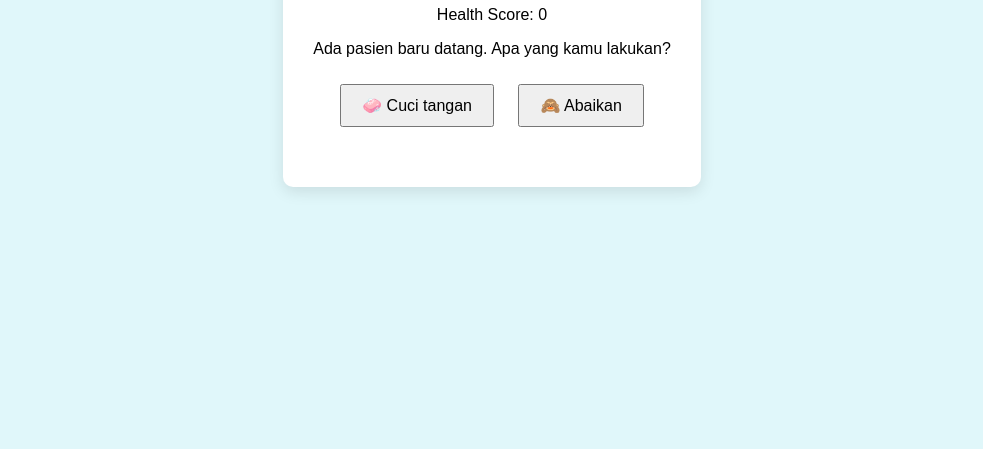
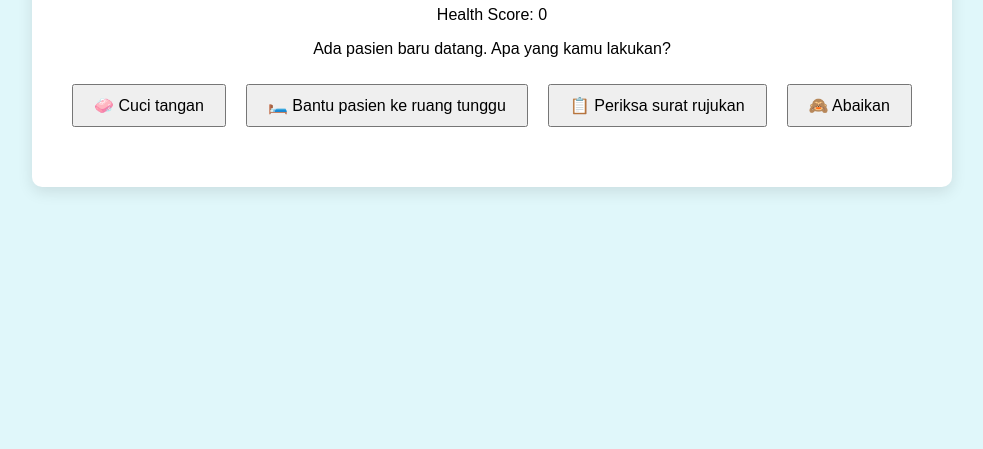
Before and after one commit to conaryy/hospital-hero, a plain HTML site: page index.html in a window 1280 px wide. Shown: the part 367-816 px from the top of the page, without its empty margins (148-1131 px from the left). Drawn offline with Linux system fonts and the light colour scheme.

Commit message:
update project web versi terbaru

```diff
--- a/index.html
+++ b/index.html
@@ -12,10 +12,12 @@
     <p id="score">Health Score: 0</p>
 
     <div class="action">
-      <p>Ada pasien baru datang. Apa yang kamu lakukan?</p>
-      <button onclick="chooseAction('sanitize')">🧼 Cuci tangan</button>
-      <button onclick="chooseAction('ignore')">🙈 Abaikan</button>
-    </div>
+        <p>Ada pasien baru datang. Apa yang kamu lakukan?</p>
+        <button onclick="chooseAction('sanitize')">🧼 Cuci tangan</button>
+        <button onclick="chooseAction('assist')">🛏️ Bantu pasien ke ruang tunggu</button>
+        <button onclick="chooseAction('check-doc')">📋 Periksa surat rujukan</button>
+        <button onclick="chooseAction('ignore')">🙈 Abaikan</button>
+      </div>
 
     <p id="result"></p>
   </div>
--- a/script.js
+++ b/script.js
@@ -1,13 +1,79 @@
 let score = 0;
 
-function chooseAction(action) {
+const questions = [
+  {
+    question: "Ada pasien baru datang. Apa yang kamu lakukan?",
+    choices: [
+      { text: "🧼 Cuci tangan", effect: 10, feedback: "Benar! Cuci tangan penting untuk mencegah infeksi. 👍" },
+      { text: "🛏️ Bantu pasien ke ruang tunggu", effect: 8, feedback: "Bagus! Pasien harus diarahkan dengan baik. ✅" },
+      { text: "📋 Periksa surat rujukan", effect: 6, feedback: "Tepat! Administrasi penting untuk proses selanjutnya. 📄" },
+      { text: "🙈 Abaikan", effect: -10, feedback: "Salah! Mengabaikan pasien bisa membahayakan. 🚫" }
+    ]
+  },
+  {
+    question: "Kamu melihat tumpukan sampah medis di lorong. Apa yang kamu lakukan?",
+    choices: [
+      { text: "🧤 Ambil dengan tangan kosong", effect: -10, feedback: "Berbahaya! Jangan menyentuh langsung tanpa alat pelindung." },
+      { text: "🚮 Laporkan ke petugas kebersihan", effect: 8, feedback: "Bagus, biarkan profesional yang menanganinya." },
+      { text: "👃 Hirup aromanya", effect: -5, feedback: "Ini tidak aman dan tidak profesional." },
+      { text: "📷 Foto dan laporkan ke atasan", effect: 6, feedback: "Langkah bagus, laporan resmi bisa bantu penyelesaian." }
+    ]
+  },
+  {
+    question: "Seorang pasien batuk-batuk tanpa masker. Apa tindakan terbaik?",
+    choices: [
+      { text: "😷 Berikan masker", effect: 10, feedback: "Tindakan tepat untuk mencegah penyebaran penyakit." },
+      { text: "🧍 Biarkan saja", effect: -10, feedback: "Salah! Harus segera diberi masker." },
+      { text: "🏃 Menjauh saja", effect: -5, feedback: "Kurang bertanggung jawab, kamu bisa bantu pasien." },
+      { text: "🚑 Panggil ambulans", effect: -2, feedback: "Tidak perlu ambulans untuk batuk biasa." }
+    ]
+  },
+  {
+    question: "Perawat lupa mencuci tangan sebelum merawat pasien. Apa kamu lakukan?",
+    choices: [
+      { text: "👀 Diam saja", effect: -8, feedback: "Kebersihan tangan penting! Harus diingatkan." },
+      { text: "✋ Ingatkan dengan sopan", effect: 10, feedback: "Tindakan tepat, menjaga standar kesehatan bersama." },
+      { text: "🙈 Abaikan karena bukan urusanmu", effect: -5, feedback: "Salah. Keselamatan pasien adalah tanggung jawab semua orang." },
+      { text: "📞 Laporkan ke kepala ruangan", effect: 6, feedback: "Langkah yang bisa dipertimbangkan bila berulang." }
+    ]
+  },
+  {
+    question: "Ada pasien pingsan di ruang tunggu. Apa yang kamu lakukan?",
+    choices: [
+      { text: "🚨 Panggil bantuan medis", effect: 10, feedback: "Tepat! Tanggap darurat adalah prioritas." },
+      { text: "☕ Beri kopi", effect: -5, feedback: "Tidak tepat, kamu bukan dokter." },
+      { text: "📱 Rekam dan unggah", effect: -10, feedback: "Sangat tidak etis dan tidak profesional." },
+      { text: "💬 Teriak “bangun!”", effect: -8, feedback: "Ini bukan cara penanganan medis." }
+    ]
+  }
+];
+
+function loadRandomQuestion() {
+  const container = document.querySelector(".action");
   const result = document.getElementById("result");
-  if (action === "sanitize") {
-    score += 10;
-    result.textContent = "Benar! Kamu menjaga kebersihan tangan. 👍";
-  } else {
-    score -= 5;
-    result.textContent = "Salah! Selalu cuci tangan sebelum menyentuh pasien. 😷";
-  }
+  result.textContent = "";
+
+  const randomIndex = Math.floor(Math.random() * questions.length);
+  const q = questions[randomIndex];
+
+  let html = `<p>${q.question}</p>`;
+  q.choices.forEach((choice, idx) => {
+    html += `<button onclick="handleAnswer(${randomIndex}, ${idx})">${choice.text}</button>`;
+  });
+
+  container.innerHTML = html;
+}
+
+function handleAnswer(qIndex, choiceIndex) {
+  const result = document.getElementById("result");
+  const choice = questions[qIndex].choices[choiceIndex];
+  score += choice.effect;
+  result.textContent = choice.feedback;
   document.getElementById("score").textContent = `Health Score: ${score}`;
+
+  // Setelah beberapa detik, tampilkan pertanyaan baru
+  setTimeout(loadRandomQuestion, 2500);
 }
+
+// Load pertama kali
+window.onload = loadRandomQuestion;
```
